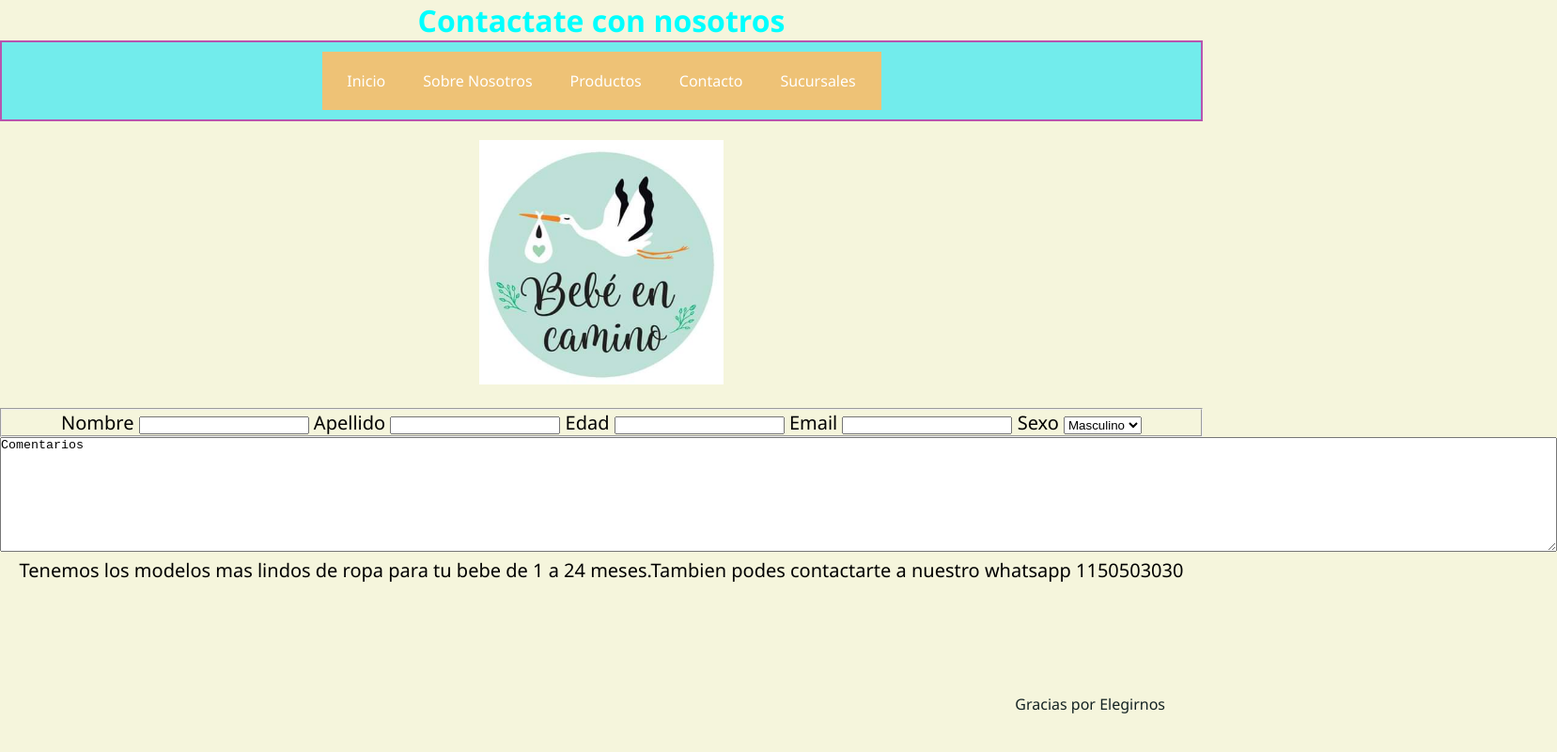
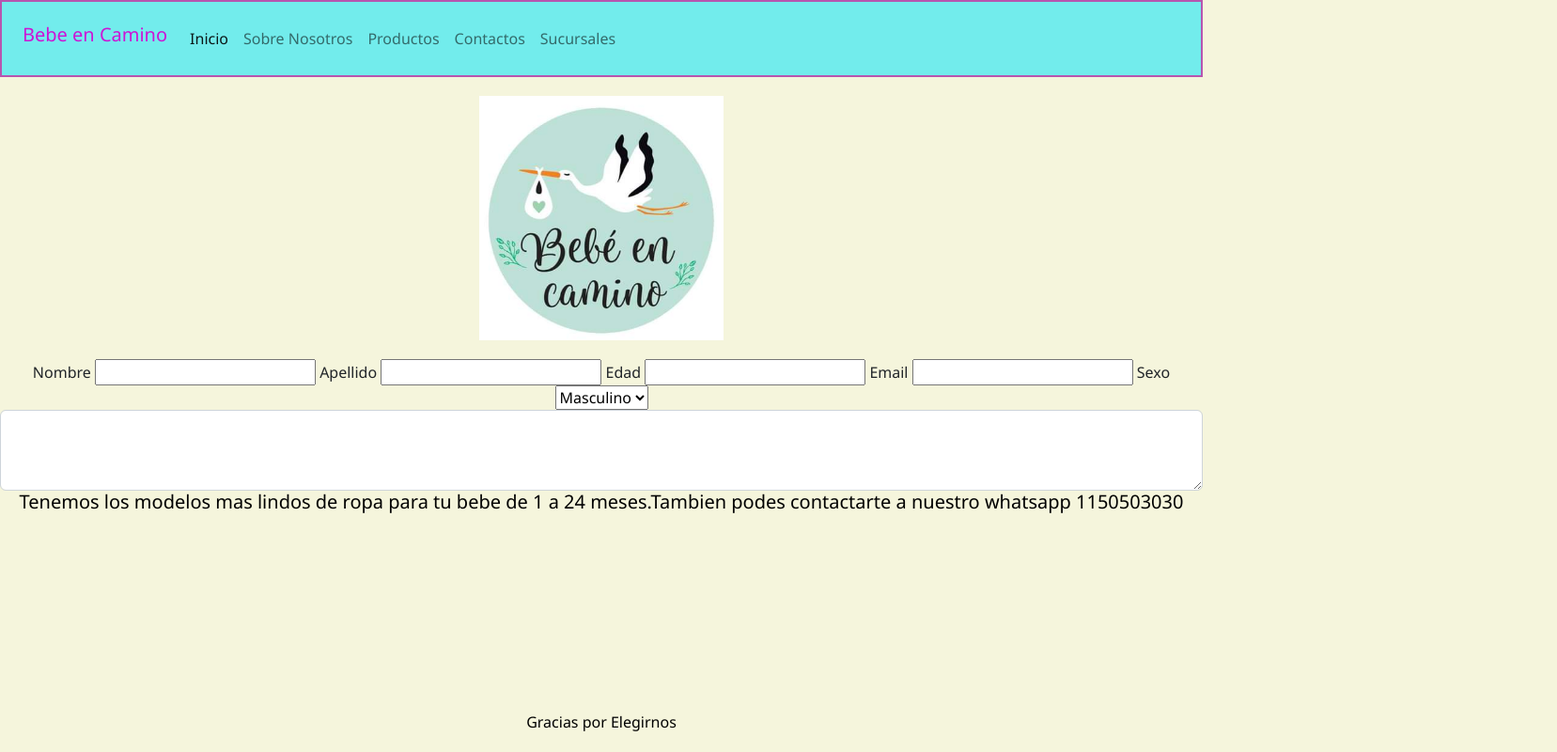
Before and after one commit to MPAREJAS/tpcoder, a website: page paginas/contacto.html in a window 1280 px wide. Shown: the whole page at 94% size, 1657 px wide, since content can reach past the window. Drawn offline with nearby package versions, Linux system fonts and the light colour scheme.

Commit message:
cambios en paginas

```diff
--- a/estilos.css/estilos.css
+++ b/estilos.css/estilos.css
@@ -7,7 +7,6 @@
 
 /*----------BODY---------*/
 .body{background-color: beige;
-    color: aqua;
 font-family: 'Segoe UI', Tahoma, Geneva, Verdana, sans-serif;
 text-align: center;
 }
@@ -30,7 +29,6 @@
        background-color: rgb(238, 194, 118);
        width: 100%;
        max-width: 595px;
-       margin: auto;
        display:inline-flex;
        justify-content:center ;
    }
@@ -72,26 +70,17 @@
 
 /*------------FOOTER-------------*/
 .footer{
-    color: rgb(19, 34, 34);
-    font-size:1rem;
+    color: black;
     text-align:center;
     position:absolute;
-    right: 0;
-    bottom: 0;
-    padding: 40px;
+    bottom:0 ;
+    width:100%;
+    padding: 20px;
+
 }
 
 
-header {
-flex-direction: column;
-gap: 2rem;
 
-}
-
-.contenedor_padre{
-    flex-direction: column;
-    align-items: center;
-}
 *::after,
 *::before,
 *{
@@ -140,6 +129,8 @@
     margin:auto;
 }
 
+
+
 .animacion{
     color: aqua;
     font: size 40px;
@@ -172,21 +163,4 @@
 100% {
     color: aqua;
 }
-
-@media screen {
-
- (max-width: 480px) {
-
-  nav {
-      position: fixed;
-      top:0;
-      right: -250px;
-      width: 250px;
-      height:100vh;
-      padding: 20px;
-      z-index: 1;
-      transition: all 300ms;
-  }
-
-  }
 }
--- a/paginas/contacto.html
+++ b/paginas/contacto.html
@@ -4,31 +4,50 @@
     <meta charset="UTF-8">
     <meta http-equiv="X-UA-Compatible" content="IE=edge">
     <meta name="viewport" content="width=device-width, initial-scale=1.0">
+    <link href="https://cdn.jsdelivr.net/npm/bootstrap@5.2.0/dist/css/bootstrap.min.css" rel="stylesheet" integrity="sha384-gH2yIJqKdNHPEq0n4Mqa/HGKIhSkIHeL5AyhkYV8i59U5AR6csBvApHHNl/vI1Bx" crossorigin="anonymous">
     <link rel="stylesheet" href="../estilos.css/estilos.css">
     <title>Contacto</title>
 
 </head>
 <!--inicio de body-->
 <body class="body">
-    <h1>Contactate con nosotros</h1>
     <!--inicio de menu-->
     <header class="contenedor_padre" id="Menu">
-        <nav class="header__navbar">
-            <ul class="header__navbar__principal">
-                <li ><a href="../index.html">Inicio</a></li>
-                <li ><a href="../paginas/sobrenosotros.html">Sobre Nosotros</a></li>
-                <li ><a href="../paginas/productos.html">Productos </a></li>
-                <li ><a href="../paginas/contacto.html">Contacto</a></li>
-                <li ><a href="../paginas/sucursales.html">Sucursales</a></li>
-            </ul>
-        </nav>
+        <nav class="navbar navbar-expand-lg bg-aqua">
+            <div class="container-fluid">
+              <h1 class="navbar-brand animacion animate__animate__bounce " >Bebe en Camino</h1>
+              <button class="navbar-toggler" type="button" data-bs-toggle="collapse" data-bs-target="#navbarNav" aria-controls="navbarNav" aria-expanded="false" aria-label="Toggle navigation">
+                <span class="navbar-toggler-icon"></span>
+              </button>
+              <div class="collapse navbar-collapse" id="navbarNav">
+                <ul class="navbar-nav">
+                  <li class="nav-item">
+                    <a class="nav-link active" aria-current="page" href="../index.html">Inicio</a>
+                  </li>
+                  <li class="nav-item">
+                    <a class="nav-link" href="../paginas/sobrenosotros.html">Sobre Nosotros</a>
+                  </li>
+                  <li class="nav-item">
+                    <a class="nav-link" href="../paginas/productos.html">Productos</a>
+                  </li>
+                  <li class="nav-item">
+                    <a class="nav-link" href="../paginas/contacto.html">Contactos</a>
+                  </li>
+                  <li class="nav-item">
+                    <a class="nav-link" href="../paginas/sucursales.html">Sucursales</a>
+                  </li>
+                </ul>
+              </div>
+            </div>
+          </nav>
+    </header>
     </header>
         <div>
             <a href="../index.html"><img src="../imagenes/logo.jpg" alt=""></a>
         </div>
     <!--fin de menu-->
     <!--inicio de formulario-->
-    <main class="texto">
+    <main class="formulario">
         <form action="">
             <fieldset>
             <label for="Nombre">Nombre</label>
@@ -45,13 +64,14 @@
                 <option value="F">Femenino</option>
             </select>
             </fieldset>
-            <textarea name="" id="" cols="205" rows="8">Comentarios</textarea>
+            <textarea class="form-control"  rows="3"></textarea>
+
         </form>
+        <h2 class="texto">Tenemos los modelos mas lindos de ropa para tu bebe de 1 a 24 meses.Tambien podes contactarte a nuestro whatsapp 1150503030</h2>
+<!--inicio de footer-->
     </main>
 <!--fin de formulario-->
 
-<p class="texto">Tenemos los modelos mas lindos de ropa para tu bebe de 1 a 24 meses.Tambien podes contactarte a nuestro whatsapp 1150503030</p>
-<!--inicio de footer-->
 <footer class="footer">Gracias por Elegirnos</footer>
 <!--fin de footer-->
 </body>
```
Also changed, not shown: index.html (+26 -10 lines), paginas/productos.html (+28 -22 lines), paginas/sobrenosotros.html (+29 -10 lines), paginas/sucursales.html (+28 -10 lines).
